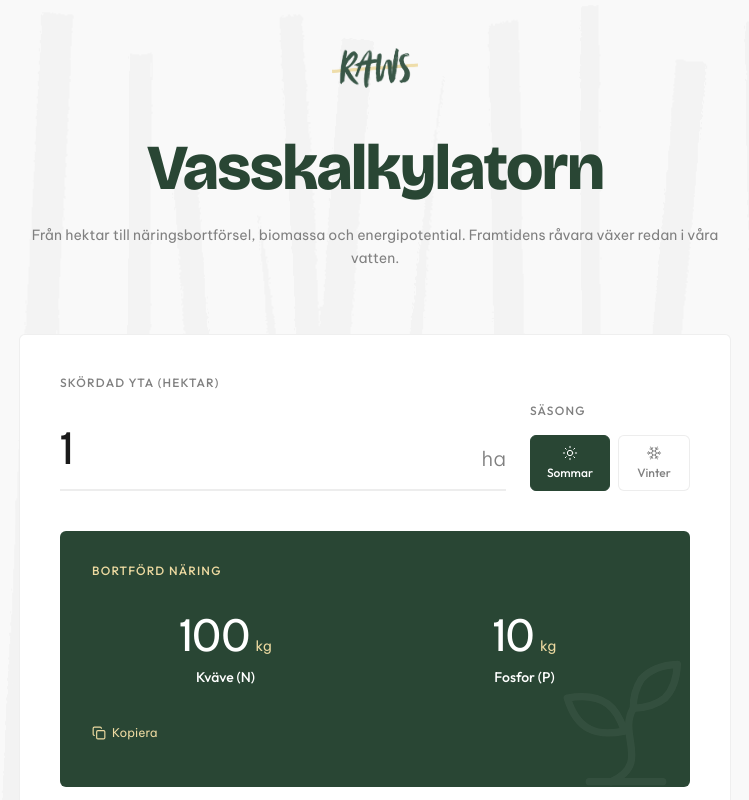
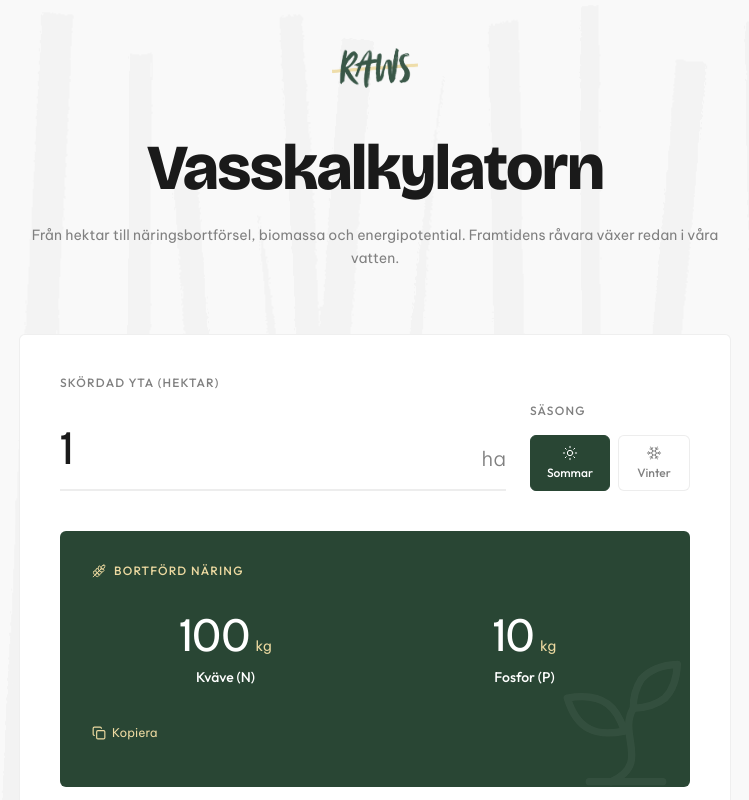
Before and after one commit to aiipraktiken-cmd/vasskalkylator, a React (Vite) app: page / in a window 1280 px wide. Shown: the top 800 px of the page, without its empty margins (265-1014 px from the left). Built offline with nearby package versions, Linux system fonts and the light colour scheme.

Commit message:
fix: black title, add wheat icon to Bortförd näring

```diff
--- a/src/App.tsx
+++ b/src/App.tsx
@@ -1,5 +1,5 @@
 import { useState } from 'react'
-import { Sun, Snowflake, Sprout, Droplets, Info, Scale, Copy, Check, Leaf, Zap, Wind, Car, Flame, House } from 'lucide-react'
+import { Sun, Snowflake, Sprout, Droplets, Info, Scale, Copy, Check, Leaf, Zap, Wind, Car, Flame, House, Wheat } from 'lucide-react'
 
 type Season = 'summer' | 'winter'
 type Copied = 'naring' | 'naringsnytta' | 'energi' | null
@@ -215,7 +215,7 @@ export default function App() {
               className="h-10 mb-12 opacity-90 hover:opacity-100 transition-opacity duration-200"
             />
           </a>
-          <h1 className="font-display text-[40px] sm:text-[64px] font-extrabold text-[#294634] leading-none tracking-tight">
+          <h1 className="font-display text-[40px] sm:text-[64px] font-extrabold text-[#1A1A1A] leading-none tracking-tight">
             Vasskalkylatorn
           </h1>
           <p className="font-body text-[#808080] text-sm mt-6 leading-relaxed">
@@ -291,7 +291,8 @@ export default function App() {
               className="absolute -right-6 -bottom-6 w-44 h-44 text-white opacity-5"
               strokeWidth={1}
             />
-            <h3 className="text-xs font-heading font-medium text-[#eddaa1] mb-8 uppercase tracking-widest">
+            <h3 className="text-xs font-heading font-medium text-[#eddaa1] mb-8 uppercase tracking-widest flex items-center gap-2">
+              <Wheat className="w-3.5 h-3.5" strokeWidth={1.5} />
               Bortförd näring
             </h3>
             <div className="grid grid-cols-2 gap-4 sm:gap-8 relative z-10">
```
